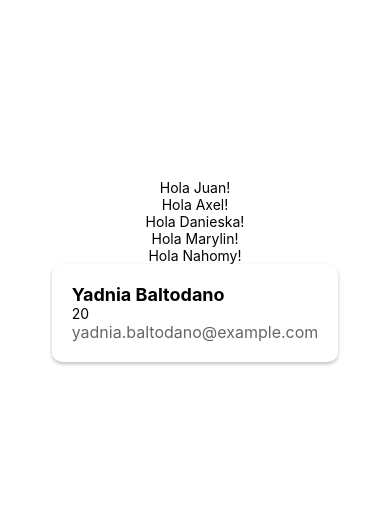
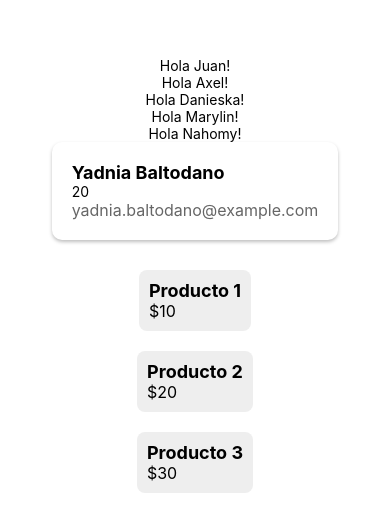
Before and after one commit to Yadnia/DAMII-practica3, a React Native app: screen / in a window 390 px wide. Shown: the part 142-674 px from the top of the page. Built offline with nearby package versions, Linux system fonts and the light colour scheme.

Commit message:
Tercer ejercicio

```diff
--- a/App.js
+++ b/App.js
@@ -2,8 +2,15 @@ import { StatusBar } from 'expo-status-bar';
 import { StyleSheet, Text, View } from 'react-native';
 import Saludo from './components/Saludo';
 import TarjetaUsuario from './components/TarjetaUsuario';
+import Producto from './components/Producto';
+export default function App() {
 
-export default function App() {
+    const productos =[
+    { id: 1, nombre: "Producto 1", precio: "$10" },
+    { id: 2, nombre: "Producto 2", precio: "$20" },
+    { id: 3, nombre: "Producto 3", precio: "$30" },
+    ]
+
   return (
     <View style={styles.container}>
       <Saludo nombre="Juan" />
@@ -11,8 +18,16 @@ export default function App() {
       <Saludo nombre="Danieska" />
       <Saludo nombre="Marylin" />
       <Saludo nombre = "Nahomy" />
+      <TarjetaUsuario nombre="Yadnia Baltodano" edad="20" email="yadnia.baltodano@example.com" />
 
-      <TarjetaUsuario nombre="Yadnia Baltodano" edad="20" email="yadnia.baltodano@example.com" />
+    {productos.map((producto) => (
+    <Producto
+      key={producto.id}
+      nombre={producto.nombre}
+      precio={producto.precio}
+    />
+  ))}
+
     </View>
   );
 }
--- /dev/null
+++ b/components/Producto.js
@@ -0,0 +1,30 @@
+import React from "react";
+import { StyleSheet, Text, View } from "react-native";
+
+const Producto = (props) => {
+    return (
+        <View style={styles.card}>
+            <Text style={styles.nombre}>{props.nombre}</Text>
+            <Text style={styles.precio}>{props.precio}</Text>
+        </View>
+    )
+    ;
+};
+
+const styles = StyleSheet.create({
+    card: {
+    padding: 10,
+    margin: 10,
+    backgroundColor: '#eee',
+    borderRadius: 8,
+    },
+    nombre: {
+    fontSize: 18,
+    fontWeight: 'bold',
+    },
+    precio: {
+    fontSize: 16,
+    },
+});
+
+export default Producto;
```
